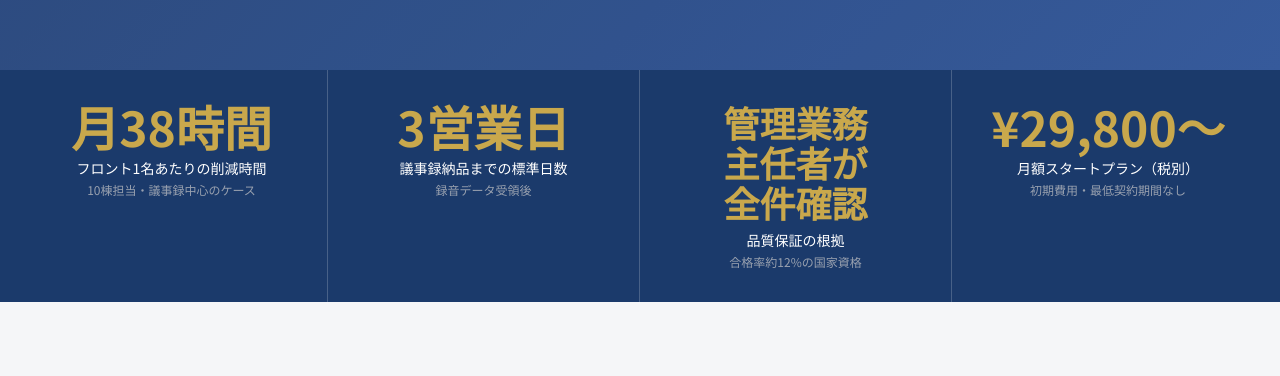
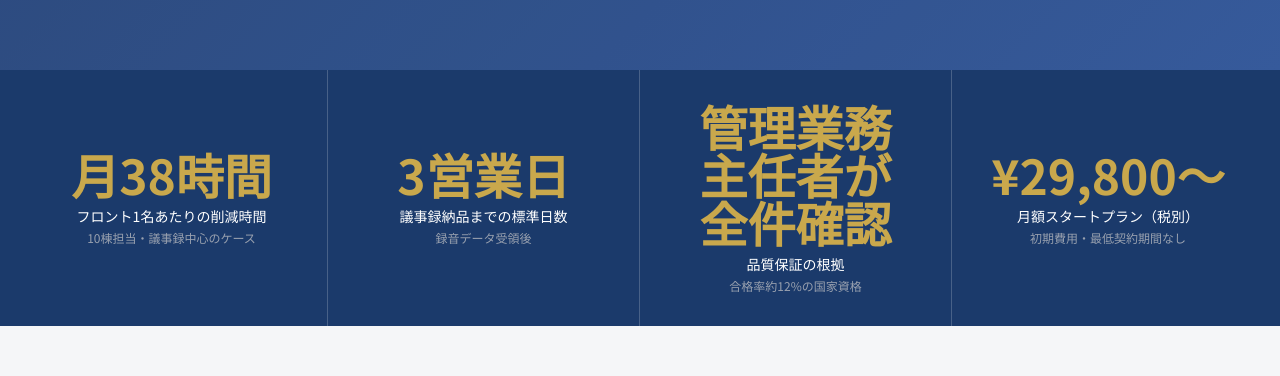
Before and after one commit to TomoakiFukuda/mansion-bpo-lp, a Next.js app: page / in a window 1280 px wide. Shown: the part 730-1106 px from the top of the page. Built offline with nearby package versions, Linux system fonts and the light colour scheme.

Commit message:
ImpactBarカードサイズ統一

```diff
--- a/src/components/ImpactBar.tsx
+++ b/src/components/ImpactBar.tsx
@@ -22,7 +22,7 @@ function CountUpItem({
   return (
     <div
       ref={ref}
-      className={`text-center p-6 md:p-8 ${!isLast ? "border-b md:border-b-0 md:border-r border-white/20" : ""}`}
+      className={`w-full h-full min-h-[200px] flex flex-col items-center justify-center text-center p-6 md:p-8 ${!isLast ? "border-b md:border-b-0 md:border-r border-white/20" : ""}`}
     >
       <div className="text-[#C9A84C] font-bold text-4xl md:text-5xl mb-2">
         {prefix}
@@ -39,7 +39,7 @@ export function ImpactBar() {
   return (
     <section className="bg-[#1B3A6B] py-0">
       <div className="max-w-7xl mx-auto px-4">
-        <div className="grid grid-cols-2 md:grid-cols-4">
+        <div className="grid grid-cols-2 md:grid-cols-4 gap-0">
           <CountUpItem
             target={38}
             suffix="時間"
@@ -54,8 +54,8 @@ export function ImpactBar() {
             note="録音データ受領後"
           />
           {/* Static item */}
-          <div className="text-center p-6 md:p-8 border-b md:border-b-0 md:border-r border-white/20">
-            <div className="text-[#C9A84C] font-bold text-3xl md:text-4xl mb-2">
+          <div className="w-full h-full min-h-[200px] flex flex-col items-center justify-center text-center p-6 md:p-8 border-b md:border-b-0 md:border-r border-white/20">
+            <div className="text-[#C9A84C] font-bold text-4xl md:text-5xl mb-2">
               管理業務
               <br />
               主任者が
```
